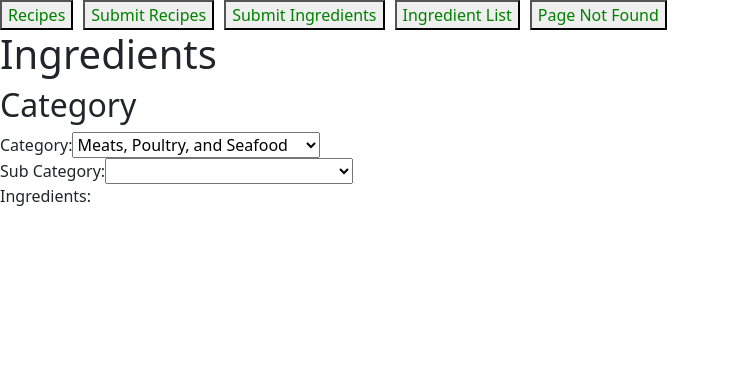
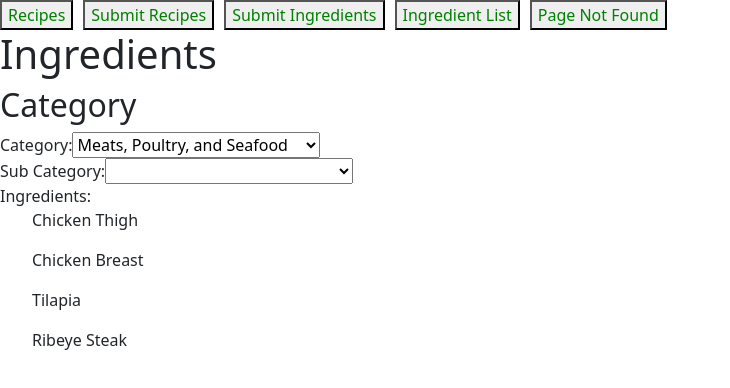
Before and after one commit to rjwong94/Ryns-Recipes, an Angular app: page /ingredient-list in a window 1280 px wide. Shown: the top 388 px of the page, without its empty margins (0-730 px from the left). Built offline with nearby package versions, Linux system fonts and the light colour scheme.

Commit message:
I have learned the following upon trying to fix my initialization issues.

```diff
--- a/src/app/modules/ingredient-list/ingredient-list.component.html
+++ b/src/app/modules/ingredient-list/ingredient-list.component.html
@@ -35,7 +35,7 @@
 
     <div class="ingredients-list">
       <label for="ingredients">Ingredients: </label>
-      <ng-container *ngFor="let ingredient of (ingredient$ | async)">
+      <ng-container *ngFor="let ingredient of (ingredients$ | async)">
           <ul>{{ingredient.name}}</ul>
       </ng-container>
     </div>
--- a/src/app/modules/ingredient-list/ingredient-list.component.ts
+++ b/src/app/modules/ingredient-list/ingredient-list.component.ts
@@ -3,7 +3,7 @@ import { CommonModule, AsyncPipe } from '@angular/common';
 import { Category, SubCategory, Ingredient } from '../../core/services/ingredients/ingredients.interface';
 import { IngredientsService } from '../../core/services/ingredients/ingredients.service';
 import { IngredientDetailsComponent } from './ingredient-details/ingredient-details.component';
-import { Observable, startWith, switchMap, tap } from 'rxjs';
+import { Observable, startWith, switchMap, tap, combineLatest } from 'rxjs';
 import { FormControl, FormGroup, ReactiveFormsModule, FormsModule } from '@angular/forms';
 
 @Component({
@@ -17,7 +17,7 @@ import { FormControl, FormGroup, ReactiveFormsModule, FormsModule } from '@angul
 export class IngredientListComponent {
   category$: Observable<Category[]>;
   subcategory$!: Observable<SubCategory[] | undefined>;
-  ingredient$!: Observable<Ingredient[] | undefined>;
+  ingredients$!: Observable<Ingredient[] | undefined>;
 
   public categoryForm: FormGroup = new FormGroup({
     categoryId: new FormControl(0),
@@ -42,6 +42,7 @@ export class IngredientListComponent {
       startWith(this._categoryId),
       switchMap(categoryId => this._is.getSubCategoryByCategory(categoryId)),
       tap(subCategories => {
+        console.log(subCategories, "end");
         if (subCategories.length === 0) {
           this._subCategoryIdForm.patchValue(undefined);
           this._subCategoryIdForm.disable();
@@ -53,11 +54,12 @@ export class IngredientListComponent {
       })
     )
 
-    this.ingredient$ = this.categoryForm.valueChanges.pipe(
-      startWith(this.categoryForm),
-      tap(value => console.log(value.categoryId, value.subCategoryId)),
-      switchMap(value => this._is.getIngredientById(value.categoryId, value.subCategoryId)),
-    );
+    this.ingredients$ = combineLatest([
+      this._categoryIdForm.valueChanges.pipe(startWith(this._categoryIdForm.value)),
+      this._subCategoryIdForm.valueChanges.pipe(startWith(this._subCategoryIdForm.value))
+    ]).pipe(
+      switchMap(([categoryId, subCategoryId]) => this._is.getIngredientById(categoryId, subCategoryId))
+    )
   }
 
 
--- a/src/app/modules/submit-recipe/add-ingredient-form/add-ingredient-form.component.html
+++ b/src/app/modules/submit-recipe/add-ingredient-form/add-ingredient-form.component.html
@@ -14,7 +14,7 @@
   <div class="subcategory-dropdown">
     <label for="subcategory">Sub Category: </label>
     <select formControlName="subCategoryId" name="subCategorySelect">
-      <option value="" disabled selected>Select the ingredient subcategory
+      <option disabled selected>Select the ingredient subcategory
       </option>
 
       <option *ngFor="let subcategory of (subcategory$ | async)" [ngValue]="subcategory.id">
@@ -37,7 +37,7 @@
   </div>
 
   <div class="submit-button">
-    <button type="submit" name="ingredientFormSubmitButton" [disabled]="!addIngredientForm.valid">Add
+    <button type="submit" name="ingredientFormSubmitButton" [disabled]="addIngredientForm.invalid">Add
       ingredient</button>
   </div>
 </form>
--- a/src/app/modules/submit-recipe/add-ingredient-form/add-ingredient-form.component.ts
+++ b/src/app/modules/submit-recipe/add-ingredient-form/add-ingredient-form.component.ts
@@ -1,7 +1,7 @@
-import { Component, EventEmitter, Output } from '@angular/core';
+import { Component, EventEmitter, Output, OnInit } from '@angular/core';
 import { ReactiveFormsModule, FormControl, FormGroup, Validators } from '@angular/forms';
 import { IngredientsService } from '../../../core/services/ingredients/ingredients.service';
-import { BehaviorSubject, Observable, startWith, switchMap, tap } from 'rxjs';
+import { combineLatest, Observable, startWith, switchMap, tap } from 'rxjs';
 import { Category, Ingredient, SubCategory } from '../../../core/services/ingredients/ingredients.interface';
 import { AsyncPipe, CommonModule } from '@angular/common';
 import { IngredientFormComponent } from '../../submit-ingredient/ingredient-form/ingredient-form.component';
@@ -13,7 +13,7 @@ import { IngredientFormComponent } from '../../submit-ingredient/ingredient-form
   templateUrl: './add-ingredient-form.component.html',
   styleUrl: './add-ingredient-form.component.scss'
 })
-export class AddIngredientFormComponent {
+export class AddIngredientFormComponent implements OnInit {
   categories$: Observable<Category[]>;
   subcategory$!: Observable<SubCategory[] | undefined>;
   ingredients$!: Observable<Ingredient[] | undefined>;
@@ -21,15 +21,11 @@ export class AddIngredientFormComponent {
 
   public addIngredientForm: FormGroup = new FormGroup({
     categoryId: new FormControl(0, [Validators.required]),
-    subCategoryId: new FormControl(),
+    subCategoryId: new FormControl(0, [Validators.required]),
   })
 
   private get _categoryIdForm(): FormControl<number> {
     return this.addIngredientForm.get('categoryId') as FormControl<number>;
-  }
-
-  private get _categoryId(): number {
-    return this._categoryIdForm?.value;
   }
 
   private get _subCategoryIdForm(): FormControl<number | undefined> {
@@ -39,8 +35,8 @@ export class AddIngredientFormComponent {
   constructor(private _is: IngredientsService) {
     this.categories$ = this._is.categories$;
 
-    this.subcategory$ = this._categoryIdForm.valueChanges.pipe(
-      startWith(this._categoryId),
+    this.subcategory$ = this.addIngredientForm.get('categoryId')!.valueChanges.pipe(
+      startWith(this._categoryIdForm),
       switchMap(categoryId => this._is.getSubCategoryByCategory(categoryId)),
       tap(subCategories => {
         if (subCategories.length === 0) {
@@ -54,9 +50,17 @@ export class AddIngredientFormComponent {
       })
     )
 
-    this.ingredients$ = this.addIngredientForm.valueChanges.pipe(
-      startWith(this.addIngredientForm),
-      switchMap(value => this._is.getIngredientById(value.categoryId, value.subCategoryId)),
+    // this.ingredients$ = this.addIngredientForm.valueChanges.pipe(
+    //   startWith(this.addIngredientForm),
+    //   tap(value => {console.log(value.categoryId)}),
+    //   switchMap(value => this._is.getIngredientById(value.categoryId, value.subCategoryId))
+    // )
+
+    this.ingredients$ = combineLatest([
+      this._categoryIdForm.valueChanges.pipe(startWith(this._categoryIdForm.value)),
+      this._subCategoryIdForm.valueChanges.pipe(startWith(this._subCategoryIdForm.value))
+    ]).pipe(
+      switchMap(([categoryId, subCategoryId]) => this._is.getIngredientById(categoryId, subCategoryId))
     )
   };
 
@@ -73,4 +77,8 @@ export class AddIngredientFormComponent {
 
     this.onSubmit.emit(this.recipeIngredient);
   }
+
+  ngOnInit(): void {
+
+  }
 }
```
